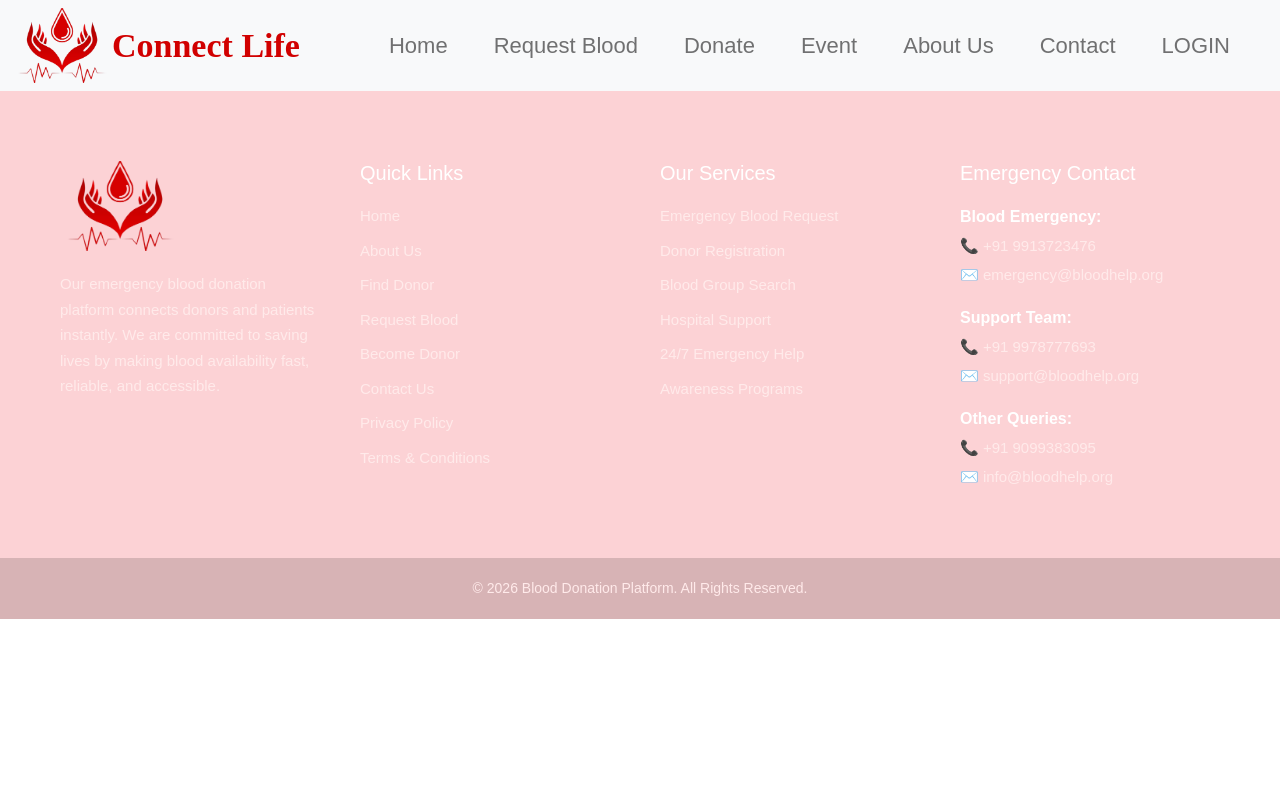
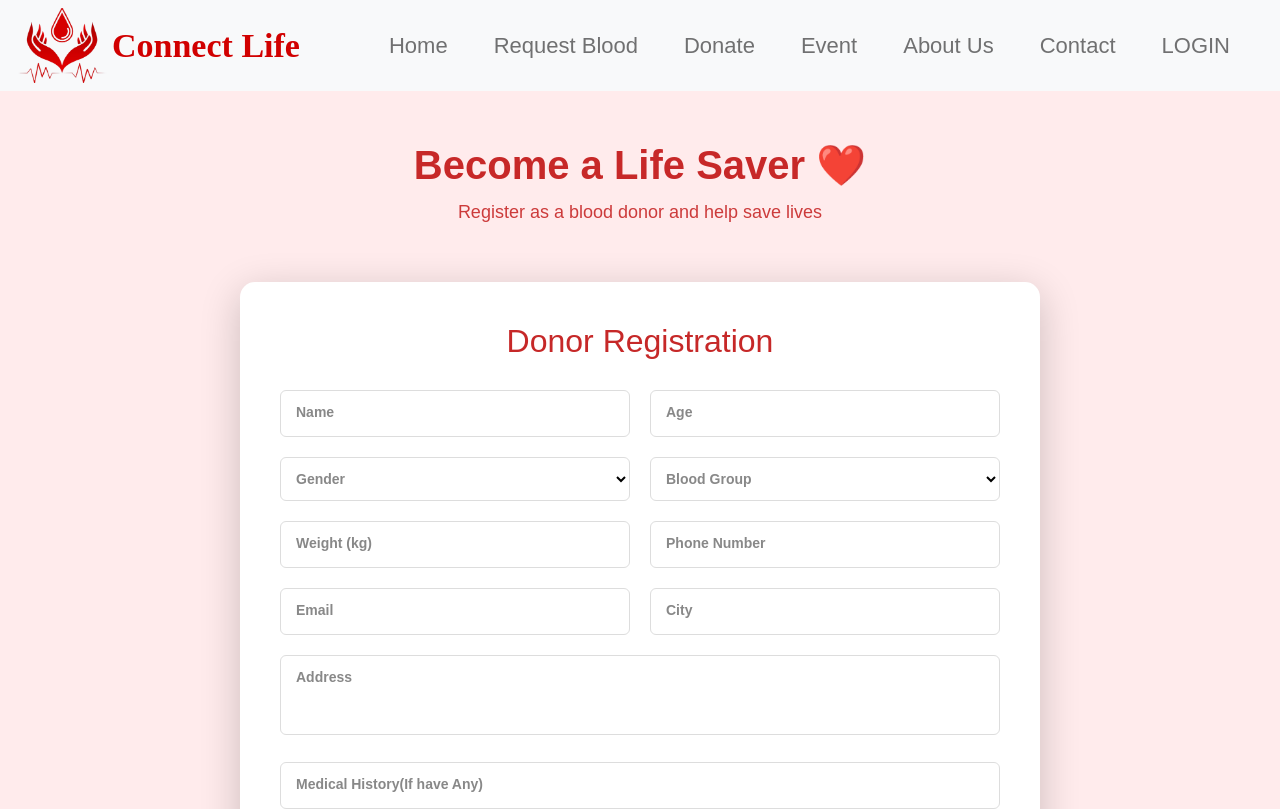
Before and after one commit to meetdoshi027/emergency-blood-request-system, a React (Vite) app: page /donorregister in a window 1280 px wide. Shown: the top 809 px of the page. Built offline with nearby package versions, Linux system fonts and the light colour scheme.

Commit message:
donorregistration work

```diff
--- a/src/App.jsx
+++ b/src/App.jsx
@@ -13,7 +13,7 @@ import AdminDashboard from './components/admin/AdminDashboard';
 import BloodRequest from './components/BloodRequest/BloodRequest';
 import Donate from './components/Donate/Donate';
 import Footer from './components/footer/footer';
-
+import DonorRegister from './components/Register/DonorRegister.jsx';
 
 function App() {
   return (
@@ -32,6 +32,7 @@ function App() {
         <Route path="/admin/dashboard" element={<AdminDashboard />} />
          <Route path="/donate" element={<Donate />} />
           <Route path="/bloodrequest" element={<BloodRequest />} />
+          <Route path="/donorregister" element={<DonorRegister />} />
       </Routes>
 
       <Footer/>
--- a/src/components/Donate/Donate.jsx
+++ b/src/components/Donate/Donate.jsx
@@ -6,9 +6,12 @@ import process2 from "../../assets/donationprocess2.png";
 import process3 from "../../assets/donationprocess3.png";
 import process4 from "../../assets/donationprocess4.png";
 import eligibility from "../../assets/eligibility.png"
+import { useNavigate } from "react-router-dom";
 import "./Donate.css";
 
+
 const Donate = () => {
+const navigate = useNavigate();
   return (
     <div className="donate-page">
 
@@ -17,7 +20,7 @@ const Donate = () => {
         <div className="hero-text">
           <h1>Become a Blood Hero</h1>
           <p>Save lives with your blood donation</p>
-          <button className="primary-btn">Register as Donor</button>
+          <button className="primary-btn" onClick={()=> navigate("/DonorRegister")}>Register as Donor</button>
         </div>
 
         <div className="hero-image">
--- /dev/null
+++ b/src/components/Register/DonorRegister.css
@@ -0,0 +1,145 @@
+/* PAGE BACKGROUND */
+
+.donor-page{
+min-height:100vh;
+background:#ffebec;
+display:flex;
+flex-direction:column;
+align-items:center;
+padding:50px 20px;
+font-family:"Poppins",sans-serif;
+}
+
+/* HEADER */
+
+.donor-header{
+text-align:center;
+color:#c72828;
+margin-bottom:40px;
+}
+
+.donor-header h1{
+font-size:40px;
+font-weight:700;
+margin-bottom:10px;
+}
+
+.donor-header p{
+font-size:18px;
+opacity:0.9;
+}
+
+/* CARD */
+
+.donor-card{
+background:white;
+width:100%;
+max-width:800px;
+padding:40px;
+border-radius:15px;
+box-shadow:0 10px 40px rgba(0,0,0,0.2);
+}
+
+.donor-card h2{
+text-align:center;
+margin-bottom:30px;
+color:#c62828;
+}
+
+/* GRID */
+
+.form-grid{
+display:grid;
+grid-template-columns:1fr 1fr;
+gap:20px;
+}
+
+/* FORM GROUP */
+
+.form-group{
+position:relative;
+}
+
+.form-group input,
+.form-group select,
+.form-group textarea{
+width:100%;
+padding:12px;
+border:1px solid #ddd;
+border-radius:6px;
+font-size:14px;
+background:none;
+outline:none;
+}
+
+/* FLOATING LABEL */
+
+.form-group label{
+position:absolute;
+left:12px;
+top:12px;
+color:#888;
+font-size:14px;
+pointer-events:none;
+transition:0.3s;
+background:white;
+padding:0 4px;
+}
+
+.form-group input:focus + label,
+.form-group input:valid + label,
+.form-group select:focus + label,
+.form-group select:valid + label,
+.form-group textarea:focus + label,
+.form-group textarea:valid + label{
+top:-8px;
+font-size:12px;
+color:#c62828;
+}
+
+/* FULL WIDTH */
+
+.full{
+margin-top:20px;
+}
+
+/* TEXTAREA */
+
+textarea{
+height:80px;
+resize:none;
+}
+
+/* BUTTON */
+
+.register-btn{
+width:100%;
+margin-top:30px;
+padding:14px;
+border:none;
+background:#c62828;
+color:white;
+font-size:16px;
+border-radius:8px;
+cursor:pointer;
+transition:0.3s;
+}
+
+.register-btn:hover{
+background:#b71c1c;
+transform:translateY(-2px);
+}
+
+/* RESPONSIVE */
+
+@media(max-width:768px){
+
+.form-grid{
+grid-template-columns:1fr;
+}
+
+.donor-header h1{
+font-size:30px;
+}
+
+}
--- /dev/null
+++ b/src/components/Register/DonorRegister.jsx
@@ -0,0 +1,102 @@
+import React from "react";
+import "./DonorRegister.css";
+
+const DonorRegister = () => {
+  return (
+    <div className="donor-page">
+
+      {/* HEADER */}
+      <div className="donor-header">
+        <h1>Become a Life Saver ❤️</h1>
+        <p>Register as a blood donor and help save lives</p>
+      </div>
+
+      {/* FORM CARD */}
+      <div className="donor-card">
+
+        <h2>Donor Registration</h2>
+
+        <form className="donor-form">
+
+          <div className="form-grid">
+
+            <div className="form-group">
+              <input type="text" required />
+              <label>Name</label>
+            </div>
+
+            <div className="form-group">
+              <input type="number" required />
+              <label>Age</label>
+            </div>
+
+            <div className="form-group">
+              <select required>
+                <option value=""></option>
+                <option>Male</option>
+                <option>Female</option>
+                <option>Other</option>
+              </select>
+              <label>Gender</label>
+            </div>
+
+            <div className="form-group">
+              <select required>
+                <option value=""></option>
+                <option>A+</option>
+                <option>A-</option>
+                <option>B+</option>
+                <option>B-</option>
+                <option>O+</option>
+                <option>O-</option>
+                <option>AB+</option>
+                <option>AB-</option>
+              </select>
+              <label>Blood Group</label>
+            </div>
+
+            <div className="form-group">
+              <input type="number" required />
+              <label>Weight (kg)</label>
+            </div>
+
+            <div className="form-group">
+              <input type="tel" required />
+              <label>Phone Number</label>
+            </div>
+
+            <div className="form-group">
+              <input type="email" required/>
+              <label>Email</label>
+            </div>
+
+            <div className="form-group">
+              <input type="text" required />
+              <label>City</label>
+            </div>
+
+          </div>
+
+          <div className="form-group full">
+            <textarea required></textarea>
+            <label>Address</label>
+          </div>
+
+          <div className="form-group full">
+            <input type="text" required/>
+            <label>Medical History(If have Any)</label>
+          </div>
+
+          <button className="register-btn">
+            Register as Donor
+          </button>
+
+        </form>
+
+      </div>
+
+    </div>
+  );
+};
+
+export default DonorRegister;
```
